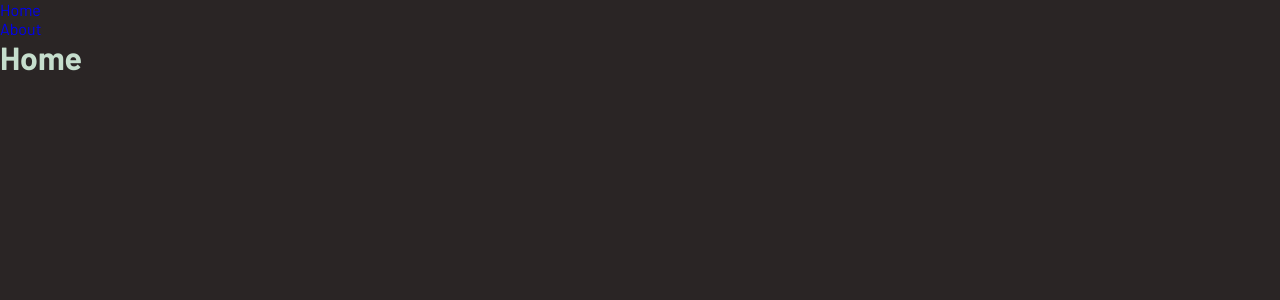
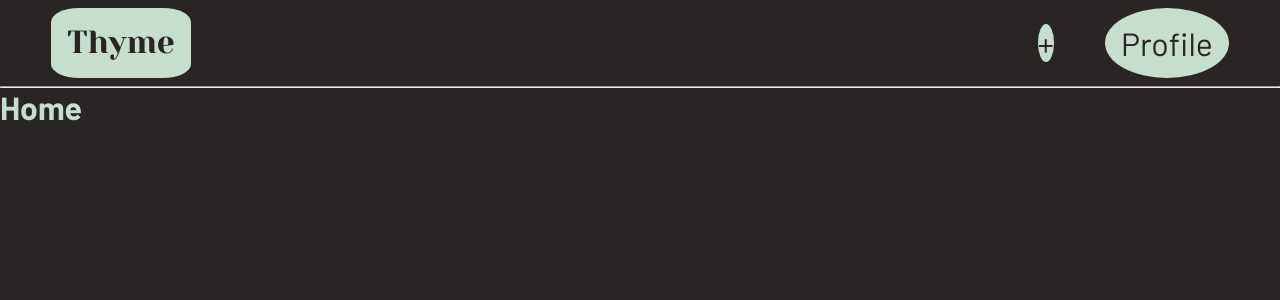
Before and after one commit to reenumichaelrishit/thyme, a React (Vite) app: page / in a window 1280 px wide. Shown: the top 300 px of the page. Built offline with nearby package versions, Linux system fonts and the light colour scheme.

Commit message:
navbar initial commit

```diff
--- a/src/components/Nav.tsx
+++ b/src/components/Nav.tsx
@@ -1,12 +1,93 @@
 import { Link } from 'react-router-dom'
+import styled from 'styled-components';
+
+const Wrapper = styled.div `
+  position: sticky;
+  top: 0;
+`;
+
+const NavBar = styled.ul `
+  display: flex;
+  list-style-type: none;
+  justify-content: space-between;
+  background-color: ${p => p.theme.color.black.default};
+  padding: 1vh 4vw;
+`;
+
+const LeftNav = styled.ul `
+  display: flex;
+  flex-direction: row;
+  justify-content: flex-start;
+  list-style-type: none;
+`;
+
+const RightNav = styled.ul `
+  display: flex;
+  flex-direction: row;
+  align-items: center;
+  justify-content: flex-end;
+  list-style-type: none;
+  gap: 4vw;
+
+  * {
+    // height: 100%;
+    font-size: 2em;
+  }
+`;
+
+const HomeButton = styled(Link) `
+  font-family: ${p => p.theme.font.logo};
+  color: ${p => p.theme.color.black.default};
+  &:active{color: ${p => p.theme.color.black.default}};
+  background-color: ${p => p.theme.color.green.default};
+  border-radius: 20%;
+  font-size: 2em;
+  padding: 0.5em;
+`;
+
+const AddPostButton = styled(Link) `
+  // height: 10vh;
+  // width: 10vh;
+  font-family: ${p => p.theme.font.content};
+  color: ${p => p.theme.color.black.default};
+  &:active{color: ${p => p.theme.color.black.default}};
+  background-color: ${p => p.theme.color.green.default};
+  // text-align: center;
+  border-radius: 50%;
+  // font-size: 4em;
+`;
+
+const ProfileButton = styled(Link) `
+  font-family: ${p => p.theme.font.content};
+  color: ${p => p.theme.color.black.default};
+  &:active{color: ${p => p.theme.color.black.default}};
+  background-color: ${p => p.theme.color.green.default};
+  border-radius: 100%;
+  // font-size: 2em;
+  padding: 0.5em;
+`;
 
 const Nav = () => (
   <nav>
-    <ul>
-      <li><Link to="/">Home</Link></li>
-      <li><Link to="/about">About</Link></li>
-    </ul>
+    <Wrapper>
+      <NavBar>
+        <LeftNav>
+          <HomeButton to="/">Thyme</HomeButton>
+        </LeftNav>
+        <RightNav>
+          <AddPostButton to="/about">+</AddPostButton>
+          <ProfileButton to="#">Profile</ProfileButton>
+        </RightNav>
+      </NavBar>
+      <hr></hr>
+    </Wrapper>
   </nav>
 )
 
 export default Nav
+
+{/* <NavBar>
+      <HomeLogo><Link to="/">HomePage</Link></HomeLogo>
+      <AddPost><Link to="/about">+</Link></AddPost>
+      <Profile><Link to="#">Profile</Link></Profile>
+      </NavBar> */}
```
